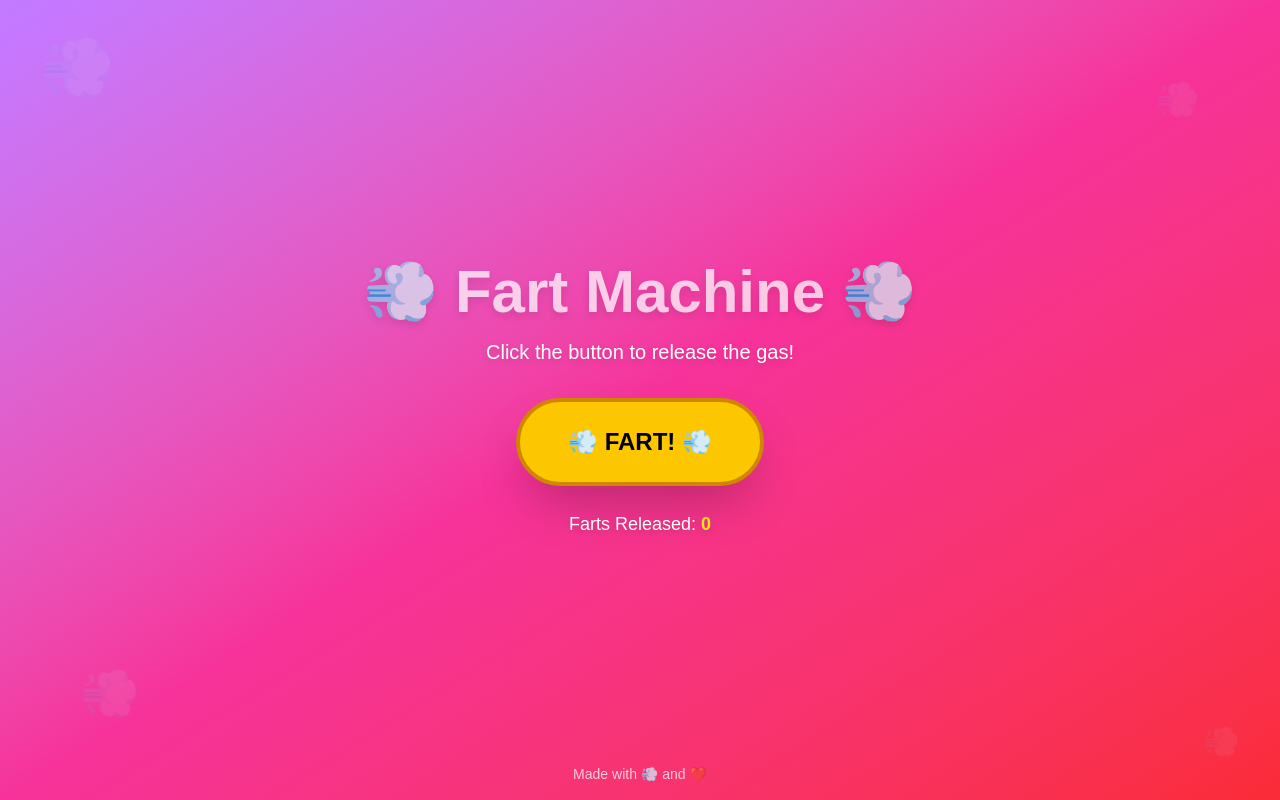
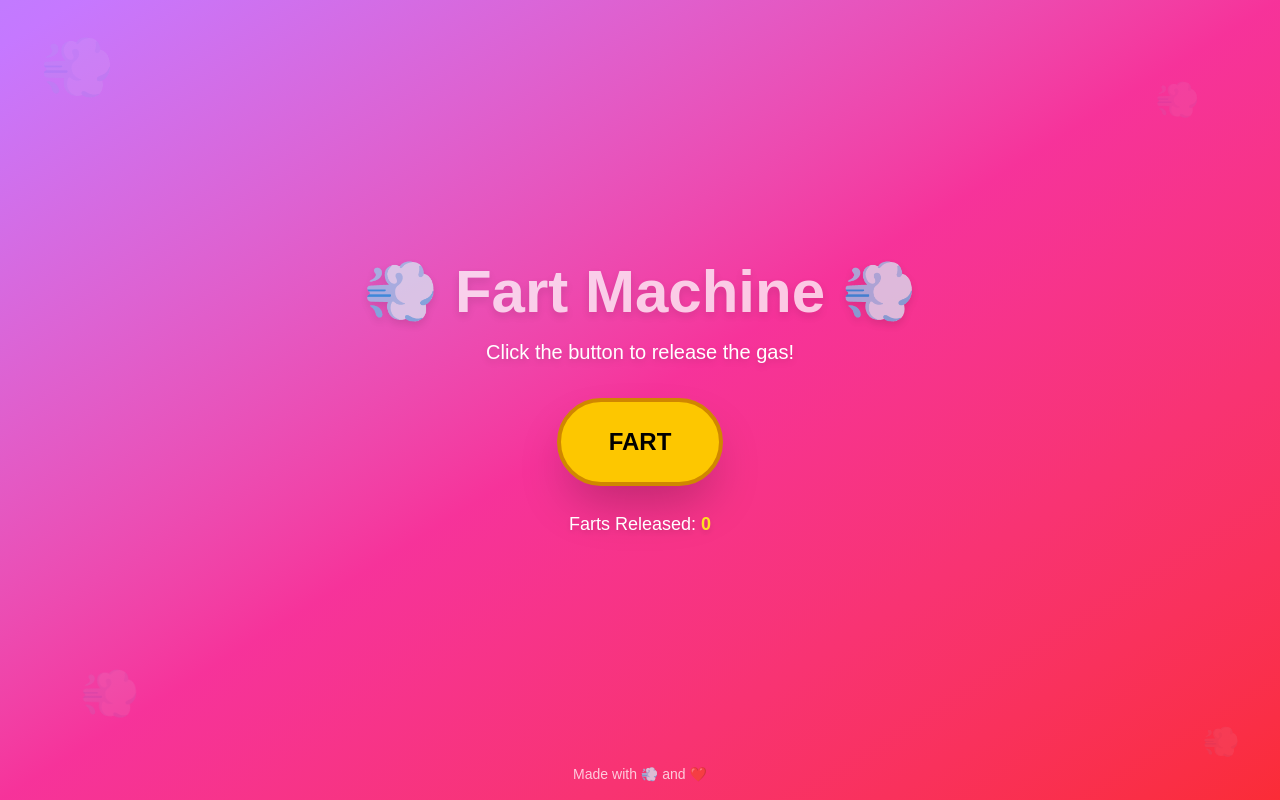
Before and after one commit to ns-test-org/teasdf, a Next.js app in the folder packages/teasdf/: page / in a window 1280 px wide. Built offline with nearby package versions, Linux system fonts and the light colour scheme.

Commit message:
AI chat session: Updated code and files

```diff
--- a/packages/teasdf/src/app/page.tsx
+++ b/packages/teasdf/src/app/page.tsx
@@ -43,7 +43,7 @@ export default function FartApp() {
           onClick={handleFartClick}
           className="bg-yellow-400 hover:bg-yellow-500 text-black font-bold py-6 px-12 rounded-full text-2xl shadow-2xl transform hover:scale-110 transition-all duration-200 active:scale-95 border-4 border-yellow-600 hover:border-yellow-700"
         >
-          💨 FART! 💨
+          FART
         </button>
 
         <div className="mt-6 text-white text-lg drop-shadow-md">
```
